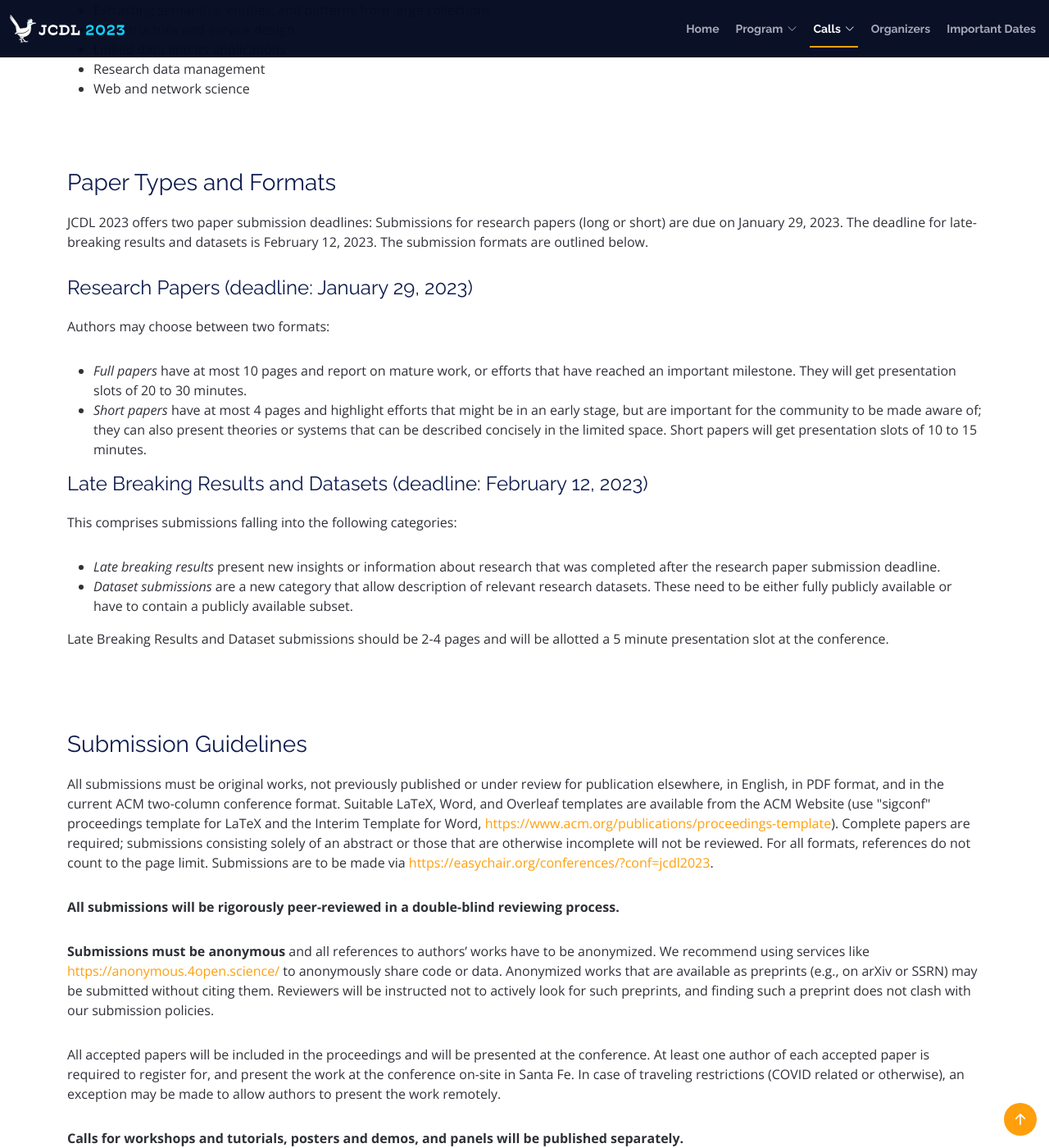
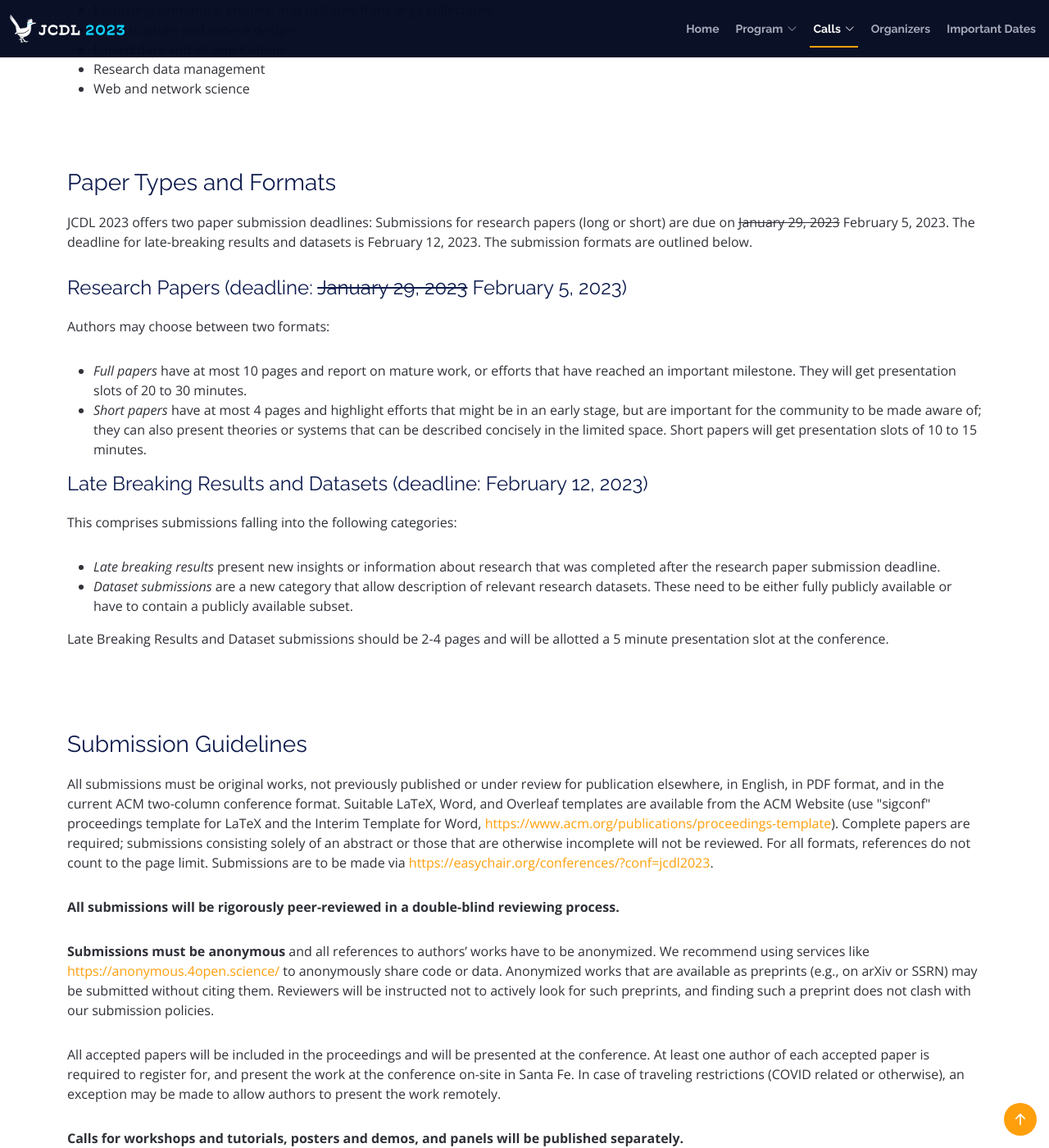
Before and after one commit to shawnmjones/JCDL2023-website-source, a Jekyll site: the page built from call-for-research-papers.html, in a window 1280 px wide and 1400 px high, scrolled down 1778 px. Shown: the whole window at 82% size. Built offline with Jekyll 4.4.1, drawn with Linux system fonts in a browser that asks for light colours; some of the changed text lies outside the part shown.

Commit message:
updating CFP dates for 1 week extension

```diff
--- a/call-for-research-papers.html
+++ b/call-for-research-papers.html
@@ -123,10 +123,10 @@ permalink: /calls/papers/
     <h3 id="paper_types" class="scrolltoheader">Paper Types and Formats</h3>
 
     <p>
-    JCDL 2023 offers two paper submission deadlines: Submissions for research papers (long or short) are due on January 29, 2023. The deadline for late-breaking results and datasets is February 12, 2023. The submission formats are outlined below.
+    JCDL 2023 offers two paper submission deadlines: Submissions for research papers (long or short) are due on <strike>January 29, 2023</strike> February 5, 2023. The deadline for late-breaking results and datasets is February 12, 2023. The submission formats are outlined below.
     </p>
 
-    <h4>Research Papers (deadline: January 29, 2023)</h4>
+    <h4>Research Papers (deadline: <strike>January 29, 2023</strike> February 5, 2023)</h4>
 
     <p>
     Authors may choose between two formats:
@@ -181,7 +181,7 @@ permalink: /calls/papers/
     </p>
 
     <ul>
-    <li>January 29, 2023 &ndash; Research paper submissions</li>
+    <li><strike>January 29, 2023</strike> February 5, 2023 &ndash; Research paper submissions</li>
     <li>February 12, 2023 &ndash; Late breaking results and datasets submissions</li>
     <li>Mid-March, 2023 &ndash; Notification of acceptance</li>
     <li>April 2, 2023 &ndash; Final camera-ready deadline for all submissions</li>
--- a/important-dates.html
+++ b/important-dates.html
@@ -37,7 +37,7 @@ permalink: /dates/
     </p>
 
     <ul>
-    <li>January 29, 2023 &ndash; Research paper submissions</li>
+    <li><strike>January 29, 2023</strike> February 5, 2023 &ndash; Research paper submissions</li>
     <li>February 12, 2023 &ndash; Late breaking results and datasets submissions</li>
     <li>Mid-March, 2023 &ndash; Notification of acceptance</li>
     <li>April 2, 2023 &ndash; Final camera-ready deadline for all submissions</li>
```
